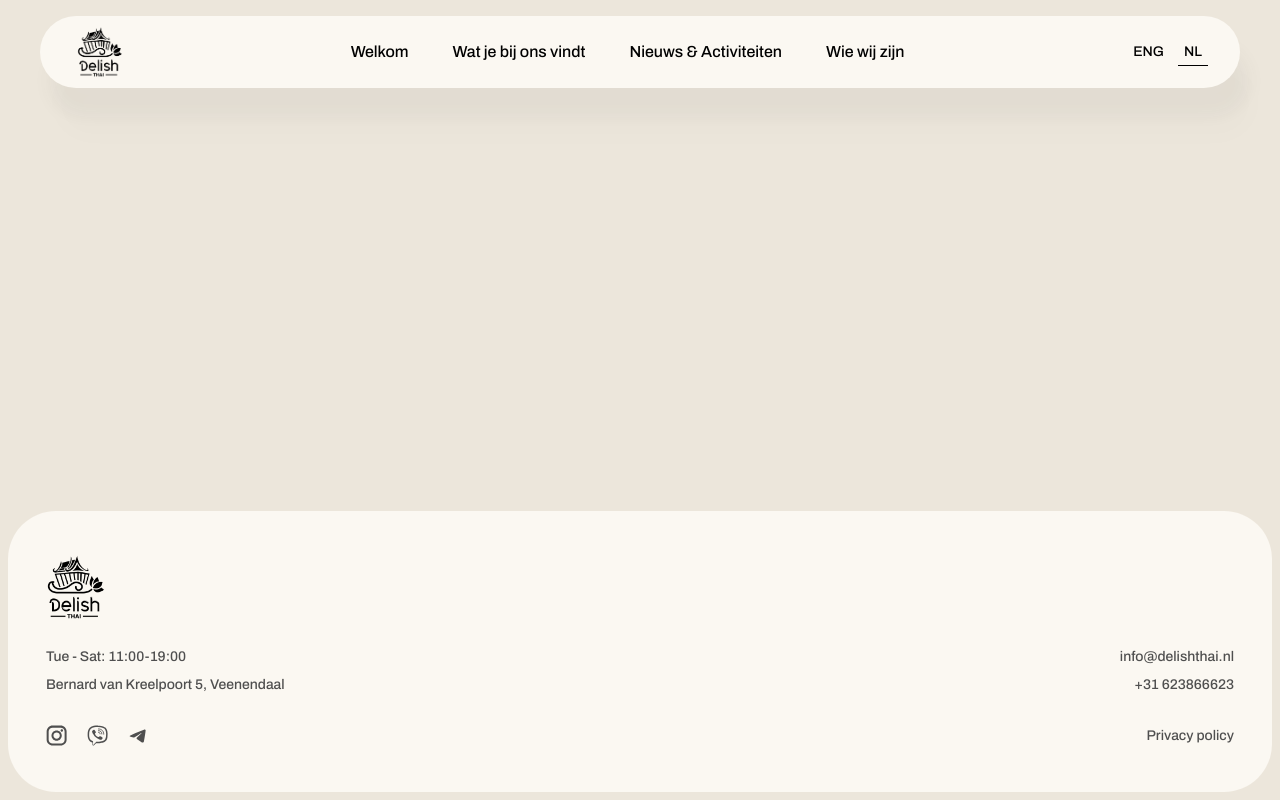
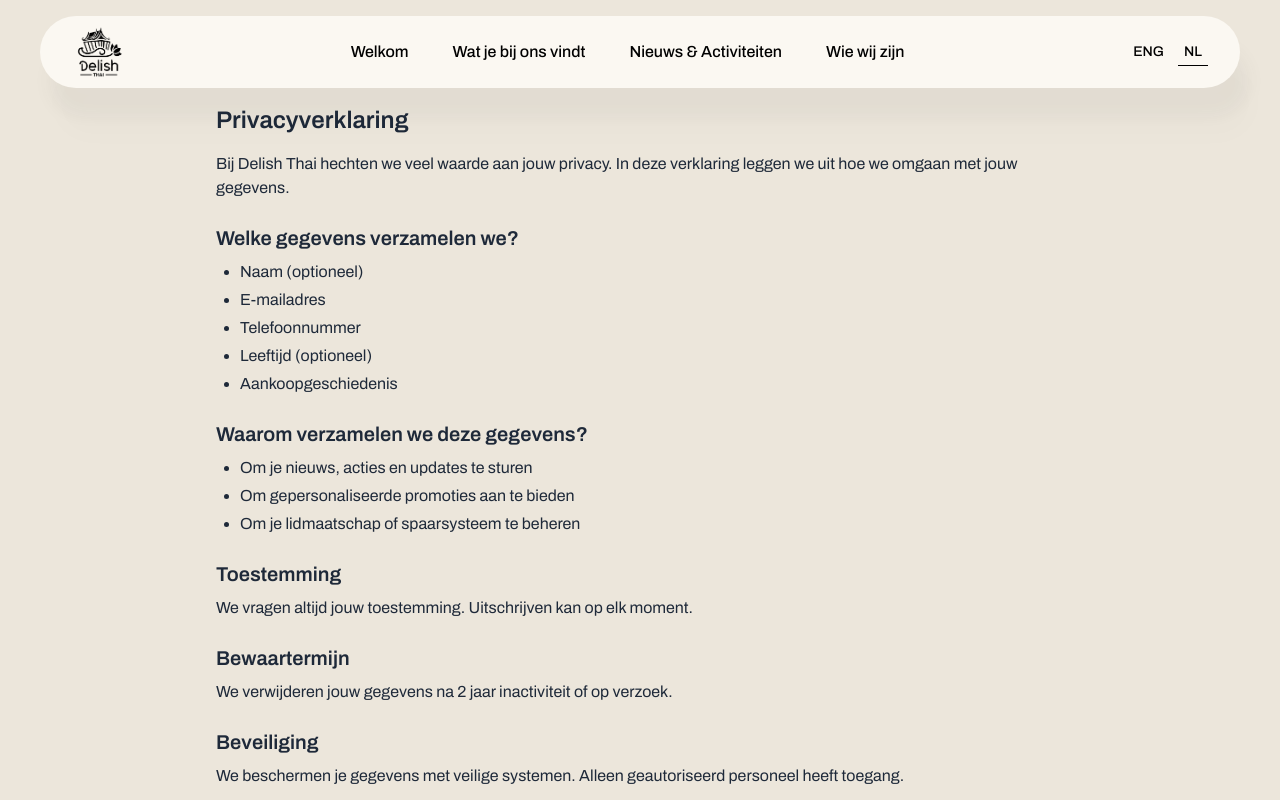
Before and after one commit to DelishThaiNL/delish-thai-frontend, a Vue app: page /privacy in a window 1280 px wide. Shown: the top 800 px of the page. Built offline with nearby package versions, Linux system fonts and the light colour scheme; the HTML template or start-up script is replaced by a standard one.

Commit message:
Add privacy policy

```diff
--- a/src/components/AppFooter.vue
+++ b/src/components/AppFooter.vue
@@ -49,7 +49,7 @@ import TelegramIcon from '@/components/icons/social/TelegramIcon.vue'
               </a>
             </div>
 
-            <RouterLink :to="{ name: 'products' }"> Privacy policy </RouterLink>
+            <RouterLink :to="{ name: 'privacy' }"> Privacy policy </RouterLink>
           </div>
         </div>
       </div>
--- a/src/locales/en.json
+++ b/src/locales/en.json
@@ -100,5 +100,40 @@
         }
       }
     }
+  },
+  "privacy": {
+    "title": "Privacy Policy",
+    "intro": "At Delish Thai, we care about your privacy. This policy explains how we handle your personal data.",
+    "data": {
+      "title": "What data we collect",
+      "name": "Name (optional)",
+      "email": "Email address",
+      "phone": "Phone number",
+      "age": "Age (optional)",
+      "history": "Purchase history"
+    },
+    "why": {
+      "title": "Why we collect this data",
+      "news": "To send news, updates and promotions",
+      "promotions": "To offer personalized campaigns",
+      "membership": "To manage your membership or loyalty program"
+    },
+    "consent": {
+      "title": "Consent",
+      "text": "We always ask for your permission. You can unsubscribe at any time."
+    },
+    "storage": {
+      "title": "Data retention",
+      "text": "We delete your data after 2 years of inactivity or upon request."
+    },
+    "security": {
+      "title": "Security",
+      "text": "We protect your data with secure systems. Only authorized staff has access."
+    },
+    "rights": {
+      "title": "Your rights",
+      "text": "You can request access, correction, or deletion of your data at any time.",
+      "contact": "Contact us at"
+    }
   }
 }
--- a/src/locales/nl.json
+++ b/src/locales/nl.json
@@ -100,5 +100,40 @@
         }
       }
     }
+  },
+  "privacy": {
+    "title": "Privacyverklaring",
+    "intro": "Bij Delish Thai hechten we veel waarde aan jouw privacy. In deze verklaring leggen we uit hoe we omgaan met jouw gegevens.",
+    "data": {
+      "title": "Welke gegevens verzamelen we?",
+      "name": "Naam (optioneel)",
+      "email": "E-mailadres",
+      "phone": "Telefoonnummer",
+      "age": "Leeftijd (optioneel)",
+      "history": "Aankoopgeschiedenis"
+    },
+    "why": {
+      "title": "Waarom verzamelen we deze gegevens?",
+      "news": "Om je nieuws, acties en updates te sturen",
+      "promotions": "Om gepersonaliseerde promoties aan te bieden",
+      "membership": "Om je lidmaatschap of spaarsysteem te beheren"
+    },
+    "consent": {
+      "title": "Toestemming",
+      "text": "We vragen altijd jouw toestemming. Uitschrijven kan op elk moment."
+    },
+    "storage": {
+      "title": "Bewaartermijn",
+      "text": "We verwijderen jouw gegevens na 2 jaar inactiviteit of op verzoek."
+    },
+    "security": {
+      "title": "Beveiliging",
+      "text": "We beschermen je gegevens met veilige systemen. Alleen geautoriseerd personeel heeft toegang."
+    },
+    "rights": {
+      "title": "Jouw rechten",
+      "text": "Je kunt altijd jouw gegevens inzien, corrigeren of laten verwijderen.",
+      "contact": "Neem contact op via"
+    }
   }
 }
--- a/src/router/index.ts
+++ b/src/router/index.ts
@@ -28,6 +28,11 @@ const router = createRouter({
       name: 'news',
       component: () => import('../views/NewsView.vue'),
     },
+    {
+      path: '/privacy',
+      name: 'privacy',
+      component: () => import('../views/PrivacyView.vue'),
+    },
   ],
   scrollBehavior() {
     return { top: 0, behavior: 'instant' }
--- /dev/null
+++ b/src/views/PrivacyView.vue
@@ -0,0 +1,36 @@
+<template>
+  <section class="max-w-4xl mx-auto p-6 text-gray-800">
+    <h1 class="text-2xl font-bold mb-4">{{ $t('privacy.title') }}</h1>
+
+    <p class="mb-4">{{ $t('privacy.intro') }}</p>
+
+    <h2 class="text-xl font-semibold mt-6 mb-2">{{ $t('privacy.data.title') }}</h2>
+    <ul class="list-disc pl-6 space-y-1">
+      <li>{{ $t('privacy.data.name') }}</li>
+      <li>{{ $t('privacy.data.email') }}</li>
+      <li>{{ $t('privacy.data.phone') }}</li>
+      <li>{{ $t('privacy.data.age') }}</li>
+      <li>{{ $t('privacy.data.history') }}</li>
+    </ul>
+
+    <h2 class="text-xl font-semibold mt-6 mb-2">{{ $t('privacy.why.title') }}</h2>
+    <ul class="list-disc pl-6 space-y-1">
+      <li>{{ $t('privacy.why.news') }}</li>
+      <li>{{ $t('privacy.why.promotions') }}</li>
+      <li>{{ $t('privacy.why.membership') }}</li>
+    </ul>
+
+    <h2 class="text-xl font-semibold mt-6 mb-2">{{ $t('privacy.consent.title') }}</h2>
+    <p class="mb-4">{{ $t('privacy.consent.text') }}</p>
+
+    <h2 class="text-xl font-semibold mt-6 mb-2">{{ $t('privacy.storage.title') }}</h2>
+    <p class="mb-4">{{ $t('privacy.storage.text') }}</p>
+
+    <h2 class="text-xl font-semibold mt-6 mb-2">{{ $t('privacy.security.title') }}</h2>
+    <p class="mb-4">{{ $t('privacy.security.text') }}</p>
+
+    <h2 class="text-xl font-semibold mt-6 mb-2">{{ $t('privacy.rights.title') }}</h2>
+    <p class="mb-2">{{ $t('privacy.rights.text') }}</p>
+    <p>{{ $t('privacy.rights.contact') }} <a href="mailto:info@delishthai.nl" class="text-blue-600 underline">info@delishthai.nl</a></p>
+  </section>
+</template>
```
